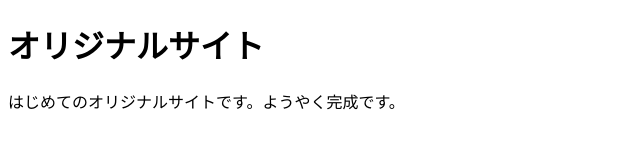
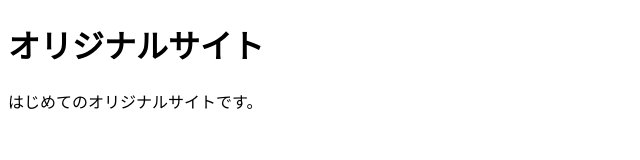
Before and after one commit to makoto8-star/mysite, a plain HTML site: page index.html in a window 1280 px wide. Shown: the whole page, without its empty margins (0-640 px from the left). Drawn offline with Linux system fonts and the light colour scheme.

Commit message:
Update index.html

```diff
--- a/index.html
+++ b/index.html
@@ -7,7 +7,8 @@
 </head>
 <body>
   <h1>オリジナルサイト</h1>
-  <p>はじめてのオリジナルサイトです。ようやく完成です。
+  <p>はじめてのオリジナルサイトです。
   </p>
 </body>
+
 </html>
```
